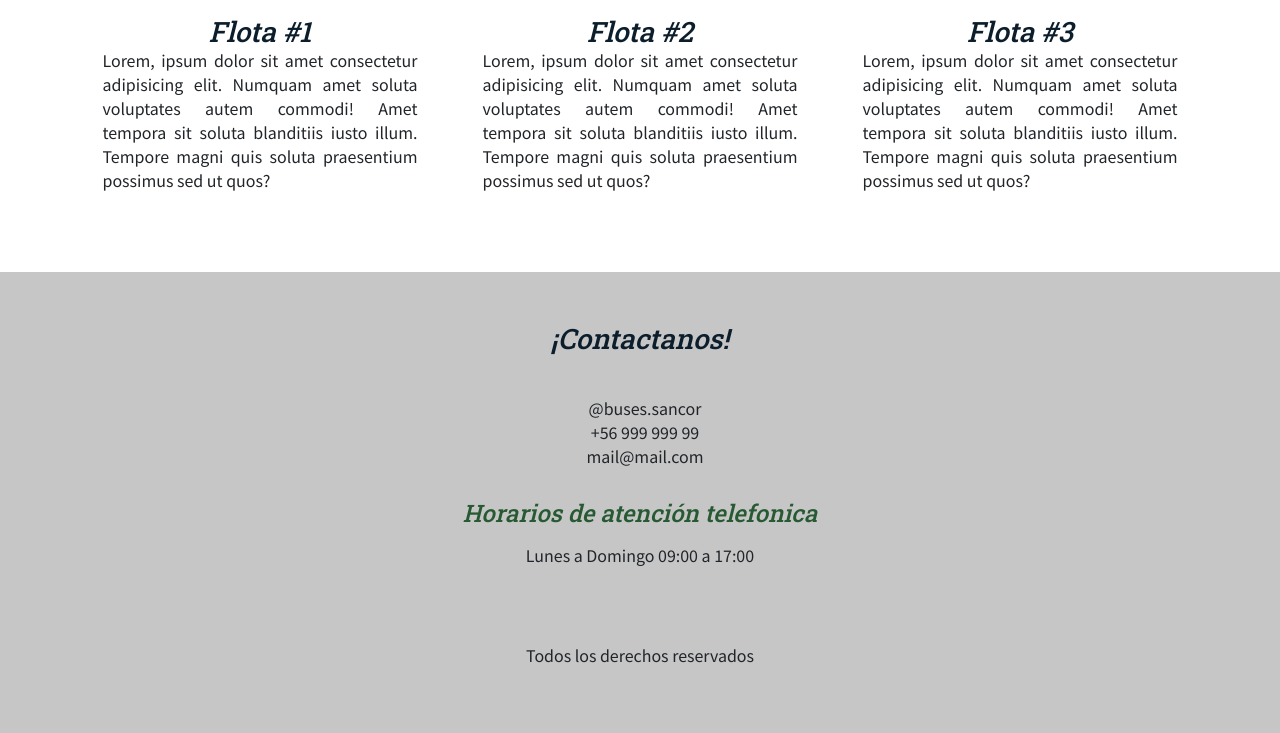
After one commit to jerexxypunto/buses_sancor, a PHP site: page /flota.html in a window 1280 px wide. The commit adds this page. Shown: the part 1397-2130 px from the top of the page. Run offline with PHP 8.4, Linux system fonts and the light colour scheme.

Commit message:
page flota lista

```diff
--- a/componentes/main.scss
+++ b/componentes/main.scss
@@ -80,7 +80,6 @@ a{
   -webkit-text-stroke-width: medium;
   font-style: italic;
   margin-bottom: 100px;
-  box-shadow: 0 57px 0 -37px var(--color-primario);
   span.black-text{
       color: var(--color-primario);
       font-family: inherit;
@@ -100,3 +99,41 @@ a{
         height: 200px;
     }
 }
+.item-flota{
+    h3{
+        margin:0;
+        padding:0;
+        text-align: center;
+    }
+    p{
+        text-align: justify;
+        padding: 0 5%;
+    }
+}
+.banner-flota{
+    img{
+        object-fit: cover;
+        width: 100%;
+        height: 100%;
+    }
+    height: 400px;
+}
+.info-page{
+    background-color: var(--color-primario);
+    width: max-content;
+    max-width: 50vw;
+    padding: 15px  15px  15px 100px;
+    box-shadow: 10px 10px 0 var(--color-secundario);
+    h3{
+        color: white;
+        margin:0;
+        padding:0 0 20px 0;
+        svg{
+            margin-left:30px;
+            display: inline-block;
+        }
+    }
+    p{
+        color: white;
+    }
+}
--- a/css/main.css
+++ b/css/main.css
@@ -280,8 +280,6 @@ a:hover {
   -webkit-text-stroke-width: medium;
   font-style: italic;
   margin-bottom: 100px;
-  -webkit-box-shadow: 0 57px 0 -37px var(--color-primario);
-          box-shadow: 0 57px 0 -37px var(--color-primario);
 }
 .tituloDeSeccion span.black-text {
   color: var(--color-primario);
@@ -304,3 +302,46 @@ a:hover {
 .blue-section img {
   height: 200px;
 }
+
+.item-flota h3 {
+  margin: 0;
+  padding: 0;
+  text-align: center;
+}
+.item-flota p {
+  text-align: justify;
+  padding: 0 5%;
+}
+
+.banner-flota {
+  height: 400px;
+}
+.banner-flota img {
+  -o-object-fit: cover;
+     object-fit: cover;
+  width: 100%;
+  height: 100%;
+}
+
+.info-page {
+  background-color: var(--color-primario);
+  width: -webkit-max-content;
+  width: -moz-max-content;
+  width: max-content;
+  max-width: 50vw;
+  padding: 15px 15px 15px 100px;
+  -webkit-box-shadow: 10px 10px 0 var(--color-secundario);
+          box-shadow: 10px 10px 0 var(--color-secundario);
+}
+.info-page h3 {
+  color: white;
+  margin: 0;
+  padding: 0 0 20px 0;
+}
+.info-page h3 svg {
+  margin-left: 30px;
+  display: inline-block;
+}
+.info-page p {
+  color: white;
+}
--- /dev/null
+++ b/flota.html
@@ -0,0 +1,114 @@
+<!DOCTYPE html>
+<html lang="es">
+  <head>
+    <meta charset="UTF-8">
+    <meta http-equiv="X-UA-Compatible" content="IE=edge">
+    <meta name="viewport" content="width=device-width, initial-scale=1.0">
+    <link
+      rel="stylesheet"
+      href="css/bootsrap.css">
+    <link
+      rel="stylesheet"
+      href="css/main.css">
+    <link
+      rel="stylesheet"
+      href="css/tablet.css"
+      media="screen and (min-width:900px)">
+    <link
+      rel="stylesheet"
+      href="css/descktop.css"
+      media="screen and (min-width:992px)">
+    <link
+      rel="stylesheet"
+      href="fontawesome/css/all.css"><link rel="preconnect" href="https://fonts.googleapis.com">
+    <link rel="preconnect" href="https://fonts.googleapis.com">
+    <link rel="preconnect" href="https://fonts.gstatic.com" crossorigin>
+    <link
+      href="https://fonts.googleapis.com/css2?family=Noto+Sans+JP:wght@400;500&family=Roboto+Slab:wght@300;400;500;600&display=swap"
+      rel="stylesheet">
+    <title>Buses Sancor</title>
+  </head>
+  <body>
+    <div class="pre-header"></div>
+    <!-- Header -->
+    <header class="header">
+      <div class="container">
+        <div class="row navigator">
+          <div class="col-9 col-md-4 navigator_logo"><img class="img-fluid" src="img/sancor-logo.png" alt="logo"></div>
+          <div class="col-3 col-md-8 navigator_menu--button">
+            <nav> <span class="fas fa-bars"></span></nav>
+          </div>
+          <div class="col-12 col-md-6 navigator_menu" id="lista-menu">
+            <ul>
+              <li> <a href="#">Inicio</a></li>
+              <li> <a href="#">Flota</a></li>
+              <li> <a href="#">Nosotros</a></li>
+              <li> <a href="#">Preguntas Frecuentes</a></li>
+              <li> <a href="#">Contacto</a></li>
+            </ul>
+          </div>
+        </div>
+      </div>
+    </header>
+    <!-- Header - END -->
+    <figure class="banner-flota pb-5">
+      <img src="img/flota-had.jpg" alt="autobus en el desierto">
+    </figure>
+    <h1 class="text-center tituloDeSeccion">Nuestra flota</h1>
+    <div class="info-page">
+      <h3>¡Conoce nuestra flota!<span class="fas fa-bus"></span></h3>
+      <p>Contamos con una flota moderna y acorde a las necesidades de nuestros clientes, permitiendo la realización del
+        servicio
+        solicitado de una manera confortable y eficaz.</p>
+    </div>
+    <div class="container grid-flota py-5">
+      <div class="row py-3">
+        <div class="col-10 offset-1 col-sm-6 offset-sm-0 col-md-4 item-flota">
+          <figure>
+              <img class="img-fluid" src="img/flota-1.png" alt="flota-1">
+          </figure>
+          <h3>Flota #1</h3>
+          <p>Lorem, ipsum dolor sit amet consectetur adipisicing elit. Numquam amet soluta voluptates autem commodi! Amet tempora sit soluta blanditiis iusto illum. Tempore magni quis soluta praesentium possimus sed ut quos?</p>
+        </div>
+        <div class="col-10 offset-1 col-sm-6 offset-sm-0 col-md-4 item-flota">
+          <figure>
+              <img class="img-fluid" src="img/flota-2.png" alt="flota-2">
+          </figure>
+          <h3>Flota #2</h3>
+          <p>Lorem, ipsum dolor sit amet consectetur adipisicing elit. Numquam amet soluta voluptates autem commodi! Amet tempora sit soluta blanditiis iusto illum. Tempore magni quis soluta praesentium possimus sed ut quos?</p>
+        </div>
+        <div class="col-10 offset-1 col-sm-6 offset-sm-0 col-md-4 item-flota">
+          <figure>
+              <img class="img-fluid" src="img/flota-3.png" alt="flota-3">
+          </figure>
+          <h3>Flota #3</h3>
+          <p>Lorem, ipsum dolor sit amet consectetur adipisicing elit. Numquam amet soluta voluptates autem commodi! Amet tempora sit soluta blanditiis iusto illum. Tempore magni quis soluta praesentium possimus sed ut quos?</p>
+        </div>
+      </div>
+    </div>
+    <!-- Footer -->
+    <footer class="footer">
+      <h3>¡Contactanos! </h3>
+      <div class="footer__social">
+        <div class="footer__social__item"><i class="fab fa-facebook-f"></i>
+          <p>@buses.sancor</p>
+        </div>
+        <div class="footer__social__item"><i class="fab fa-whatsapp"></i>
+          <p>+56 999 999 99</p>
+        </div>
+        <div class="footer__social__item"><i class="far fa-envelope"></i>
+          <p>mail@mail.com</p>
+        </div>
+      </div>
+      <div class="footer__horarios">
+        <h4>Horarios de atención telefonica <i class="fas fa-clock"></i></h4>
+        <p>Lunes a Domingo 09:00 a 17:00</p>
+      </div>
+      <p>Todos los derechos reservados</p>
+    </footer>
+    <!-- Footer - End -->
+    <script src="fontawesome/js/all.js"></script>
+    <script src="js/app.js"></script><script src="https://code.jquery.com/jquery-3.5.1.slim.min.js" integrity="sha384-DfXdz2htPH0lsSSs5nCTpuj/zy4C+OGpamoFVy38MVBnE+IbbVYUew+OrCXaRkfj" crossorigin="anonymous"></script>
+<script src="https://cdn.jsdelivr.net/npm/bootstrap@4.6.0/dist/js/bootstrap.bundle.min.js" integrity="sha384-Piv4xVNRyMGpqkS2by6br4gNJ7DXjqk09RmUpJ8jgGtD7zP9yug3goQfGII0yAns" crossorigin="anonymous"></script>
+  </body>
+</html>
--- a/index.html
+++ b/index.html
@@ -81,7 +81,7 @@
     </section>
     <!-- Hero - end -->
     <!-- ¿Qué hacemos? -->
-    <h2 class="text-center tituloDeSeccion"><span class="black-text">¿</span> Por qué elegir Buses Sancor <span class="black-text">?</span></h2>
+    <h1 class="text-center tituloDeSeccion"><span class="black-text">¿</span> Por qué elegir Buses Sancor <span class="black-text">?</span></h1>
       <section id="hacemos">
         <div class="container">
           <h3>Nos tomamos enserio tu seguridad y comodidad</h3>
```
